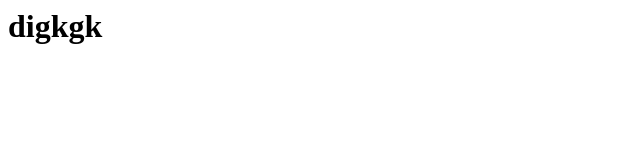
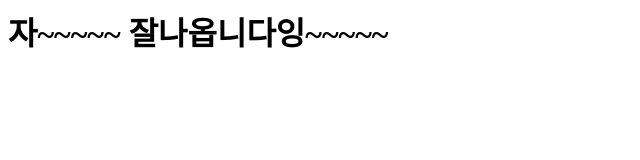
Before and after one commit to owt00100/owt00100.github.io, a plain HTML site: page index.html in a window 1280 px wide. Shown: the whole page, without its empty margins (0-640 px from the left). Drawn offline with Linux system fonts and the light colour scheme.

Commit message:
Update index.html

```diff
--- a/index.html
+++ b/index.html
@@ -1 +1 @@
-<h1>digkgk</h1>
+<h1>자~~~~~ 잘나옵니다잉~~~~~</h1>
```
